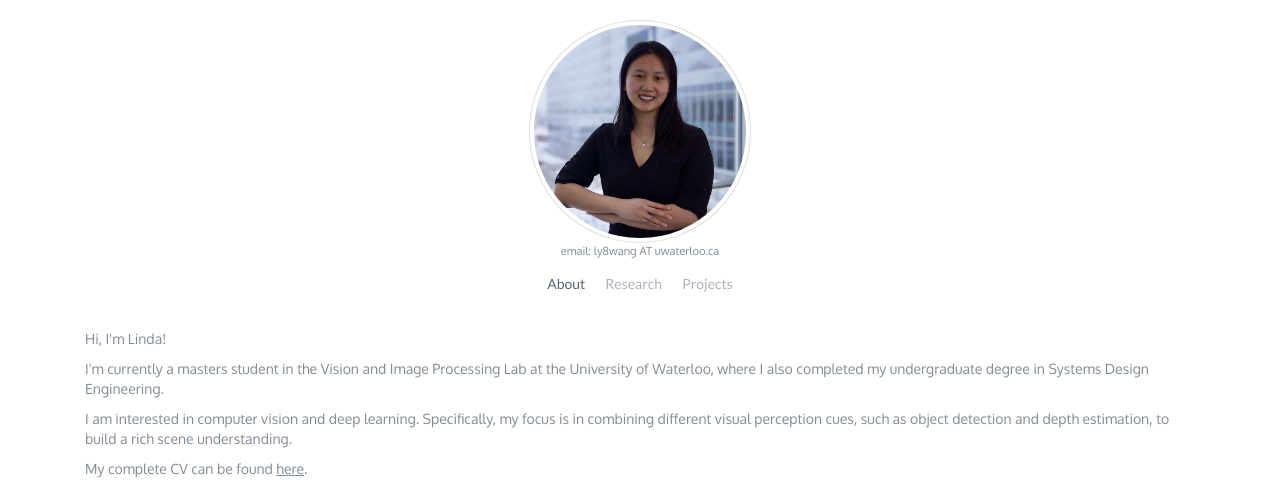
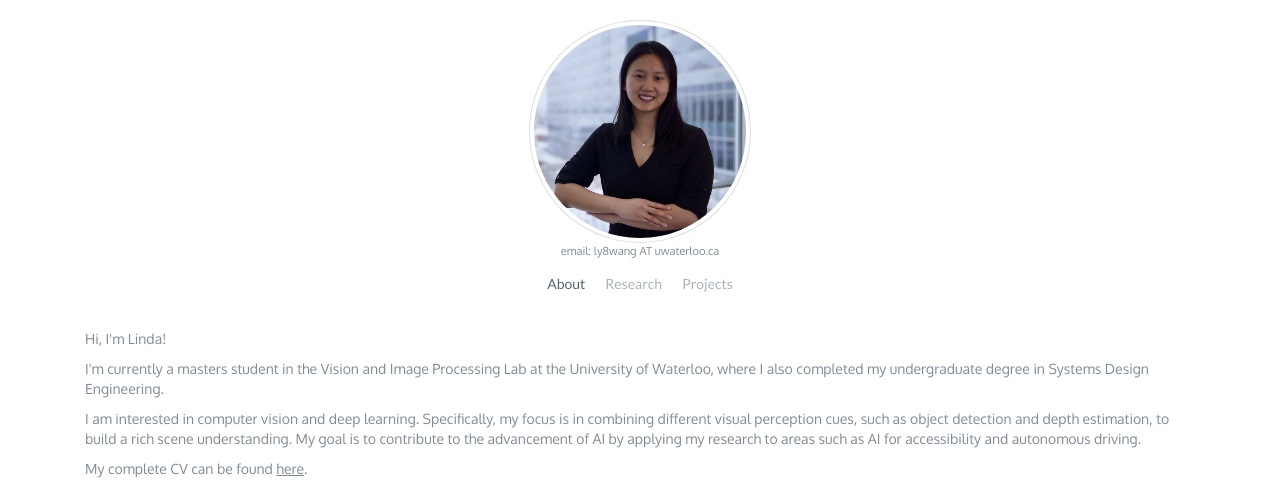
Before and after one commit to lindawangg/lindawangg.github.io, a plain HTML site: page index.html in a window 1280 px wide. Shown: the top 486 px of the page. Drawn offline with nearby package versions, Linux system fonts and the light colour scheme.

Commit message:
added to intro

```diff
--- a/index.html
+++ b/index.html
@@ -51,7 +51,9 @@
       <p> I am interested in computer vision and deep learning.
         Specifically, my focus is in combining different visual
         perception cues, such as object detection and depth estimation,
-        to build a rich scene understanding. </p>
+        to build a rich scene understanding. My goal is to contribute
+        to the advancement of AI by applying my research to areas
+        such as AI for accessibility and autonomous driving. </p>
       <p>My complete CV can be found <a href="cv-2019.pdf" class="link">here</a>.</p>
     </div>
 
```
